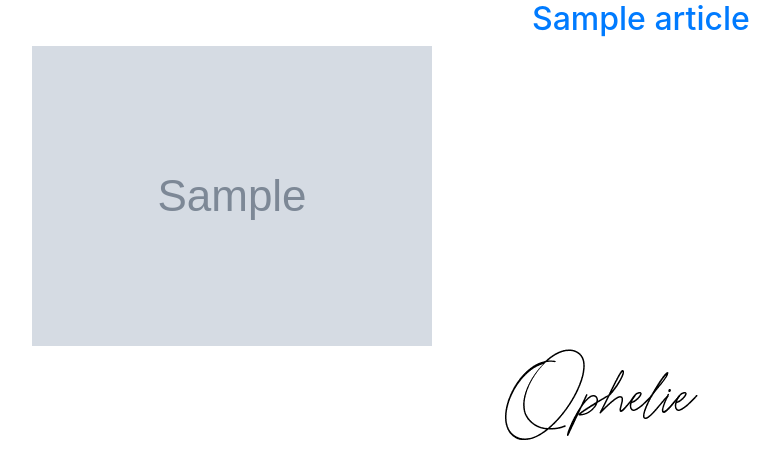
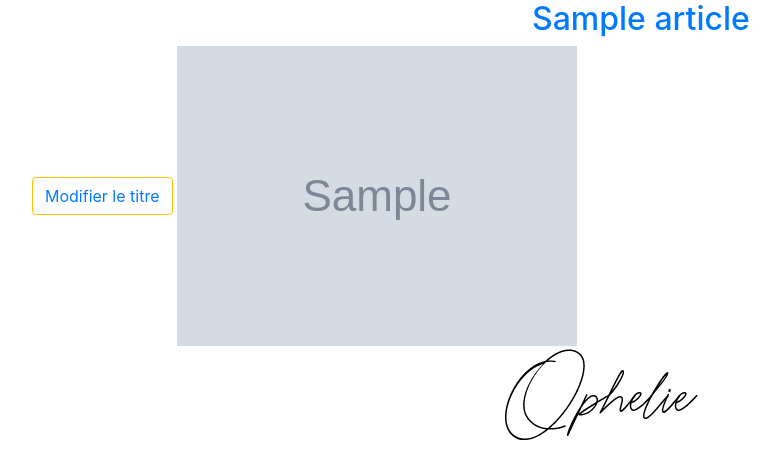
Before and after one commit to Ophelie-marot/Blog, a Symfony app: template templates/articles.html.twig in a window 1280 px wide. Shown: the part 75-530 px from the top of the page, without its empty margins (53-833 px from the left). Run offline with Twig, Linux system fonts and the light colour scheme; the template is opened without the code that fills it: most values are stand-ins (such as "Sample title", 1, 10 or a date in 2020); grey boxes marked "Sample" are stand-in pictures; some libraries are stand-ins or nearby versions.

Commit message:
fonction update static

```diff
--- a/templates/articles.html.twig
+++ b/templates/articles.html.twig
@@ -12,6 +12,8 @@ le lien entre ma page twig et le name de ma fonction, un lien unique qui pourras
         <h2>
           <a href="{{ path('article_show',{id:article.id}) }}" class="ville">  {{ article.title }} </a>
         </h2>
+    {# Je créée un bouton qui feras le lien dans mon navigateur pour modifier mon titre#}
+        <button type="button" class="btn btn-outline-warning"><a href="{{ path('update_static',{id:article.id}) }}">Modifier le titre </a></button>
         <img src="{{ article.picture }}" alt="" class="img-fluid">
 
 
```
Also changed, not shown: src/Controller/pageController.php (+9 -1 lines).
